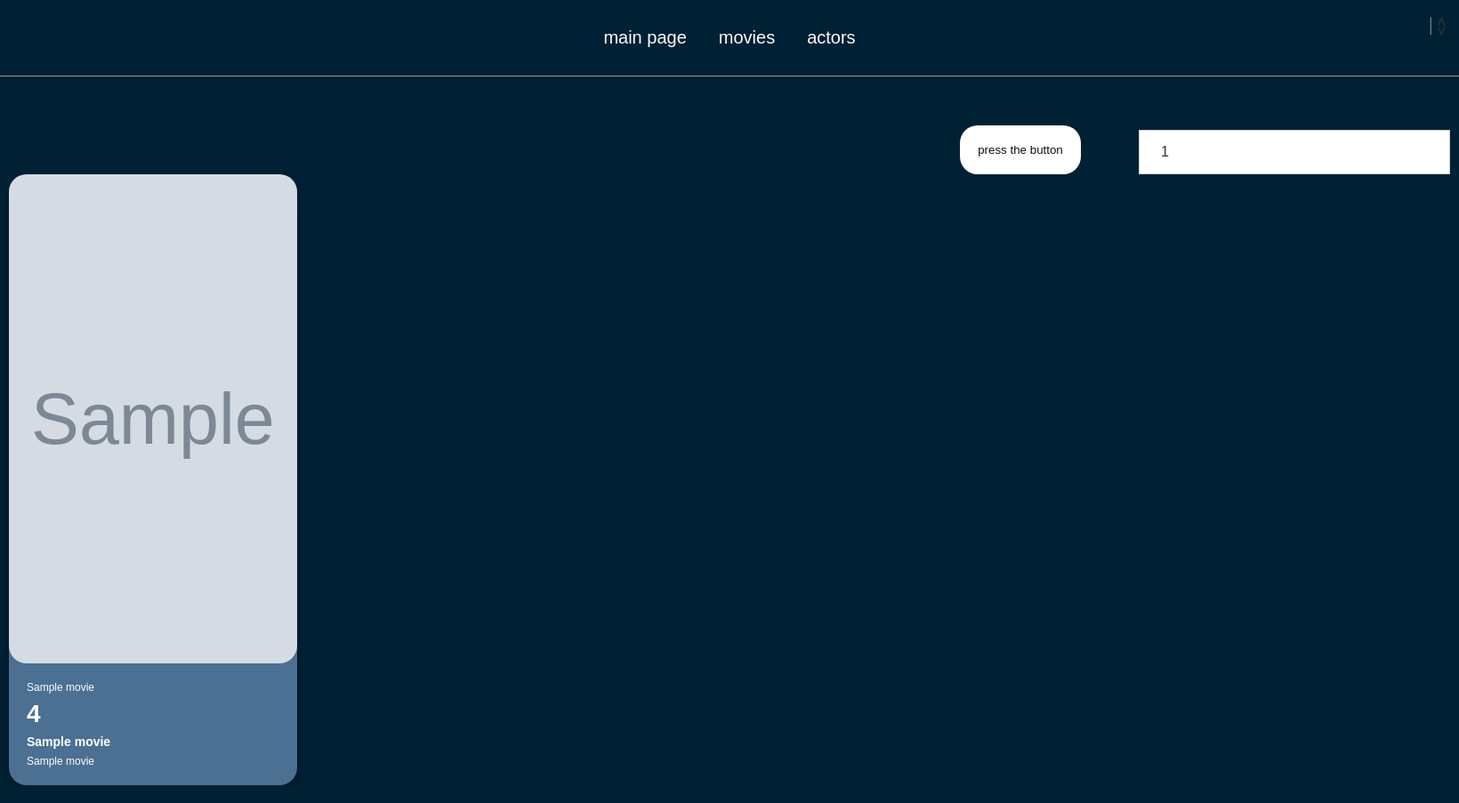
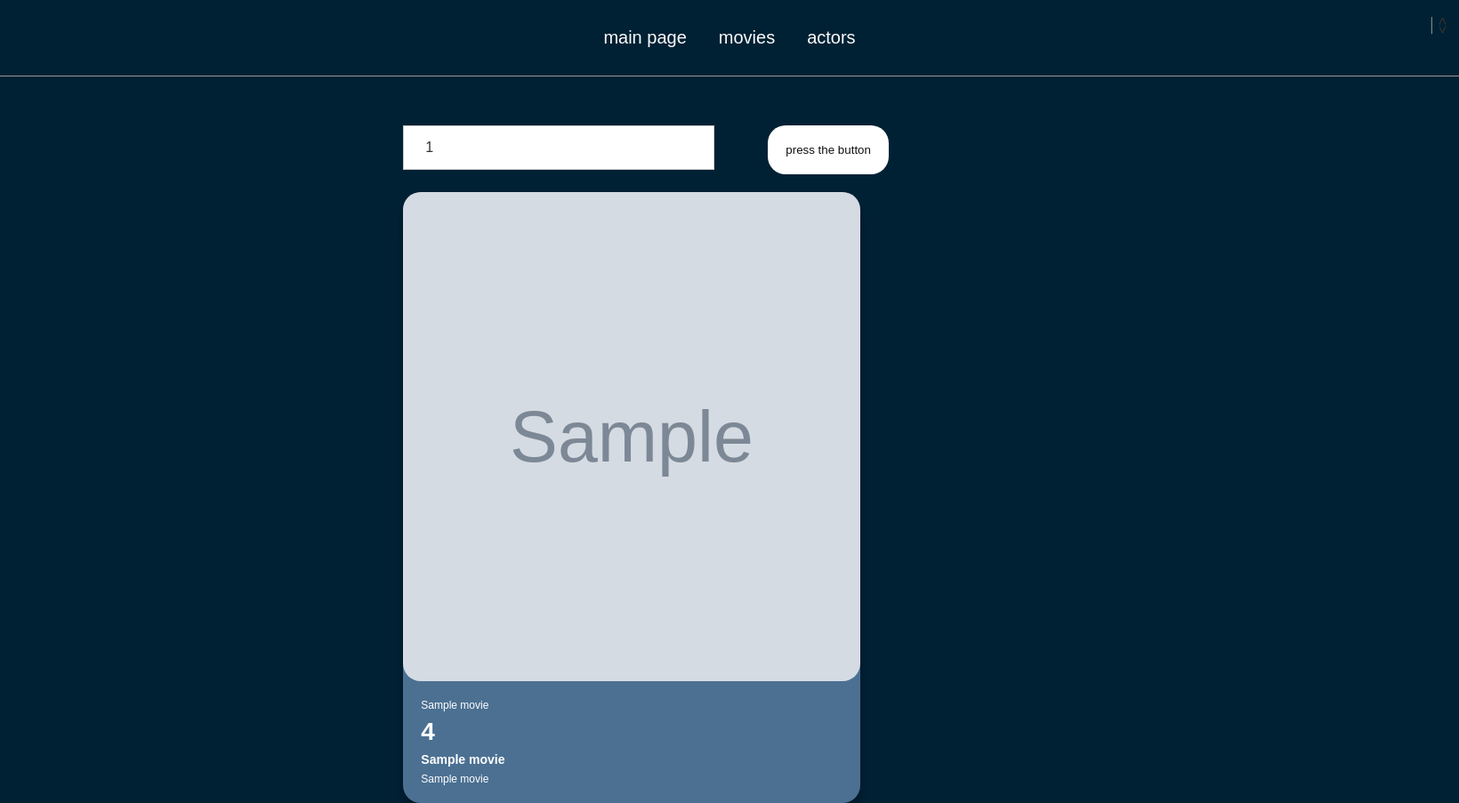
Before and after one commit to bliinmaker/MovieHub, a Python web app: template templates/index.html in a window 1640 px wide. Shown: the whole page at 89% size. Run offline with Jinja, Linux system fonts and the light colour scheme; the template is opened without the code that fills it: most values are stand-ins (such as "Sample title", 1, 10 or a date in 2020); grey boxes marked "Sample" are stand-in pictures.

Commit message:
fix: index

```diff
--- a/templates/index.html
+++ b/templates/index.html
@@ -101,34 +101,29 @@
 				font-weight: 400;
 			}
 			/* select */
+			.rating {
+				display: grid;
+				justify-content: center;
+			}
 			.rating__label {
-<!--				  position: relative;-->
-<!--				  float: left;-->
-				  min-width: 400px;
-				  margin: 50px 33%;
-				}
+			  min-width: 400px;
+			}
 
-				/* IE11 hide native button (thanks Matt!) */
 			select::-ms-expand {
 				display: none;
 			}
 
 			.rating__label:after {
 			  content: '<>';
-			  font: 17px "Consolas", monospace;
 			  color: #333;
 			  -webkit-transform: rotate(90deg);
 			  -moz-transform: rotate(90deg);
 			  -ms-transform: rotate(90deg);
 			  transform: rotate(90deg);
 			  right: 11px;
-			  /*Adjust for position however you want*/
-
 			  top: 18px;
 			  padding: 0 0 2px;
 			  border-bottom: 1px solid #999;
-			  /*left line */
-
 			  position: absolute;
 			  pointer-events: none;
 			}
@@ -141,8 +136,6 @@
 			  width: 100%;
 			  max-width: 350px;
 			  height: 50px;
-			  float: right;
-			  margin: 5px 0px;
 			  padding: 0px 24px;
 			  font-size: 16px;
 			  line-height: 1.75;
@@ -161,6 +154,11 @@
 			 	padding: 20px;
 			 	border-radius: 20px;
 			 }
+			 .rating__form {
+				 display: flex;
+				 gap: 10px;
+				 margin-bottom: 20px;
+			 }
 			 .movies {
 			}
 			.movies__wrapper {
@@ -171,7 +169,7 @@
 			}
 			.movies__item {
 				display: grid;
-				width: 20%;
+				width: 70%;
 				border-radius: 20px;
 				background: #4b7092;
 				box-shadow: 0px 0px 0px 0px rgba(0, 0, 0, 0.1),
@@ -233,7 +231,7 @@
 			</div>
 		</nav>
 		<section class="rating container">
-			<form id="rating_form" action="/rating">
+			<form id="rating_form" class="rating__form" action="/rating">
 				<label class="rating__label">
 					<select id="title" name="title" form="rating_form">
 						{% for movie in movies %}
```
